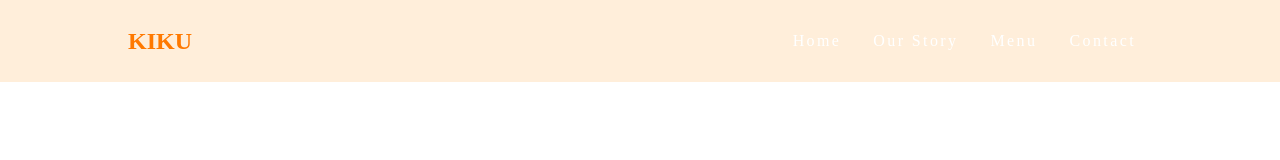
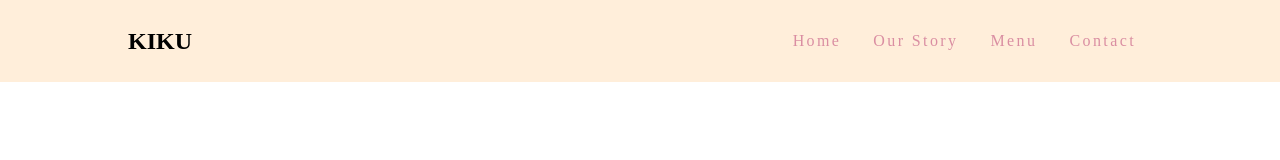
Before and after one commit to patk80/Restaurant-Website, a plain HTML site: page index.html in a window 1280 px wide. Drawn offline with Linux system fonts and the light colour scheme.

Commit message:
Changing nav link colors

```diff
--- a/styles.css
+++ b/styles.css
@@ -24,7 +24,7 @@
 }
 
 .brand-title a {
-    color: #ff7900;
+    color: #000;
     text-decoration: none;
     transition: color 0.75s;
 }
@@ -53,7 +53,7 @@
 .navbar-links li a {
     display: block;
     text-decoration: none;
-    color: #fff;
+    color: #da8ea2;
     padding: 1rem;
     font-weight: lighter;
     letter-spacing: 0.15em;
```
